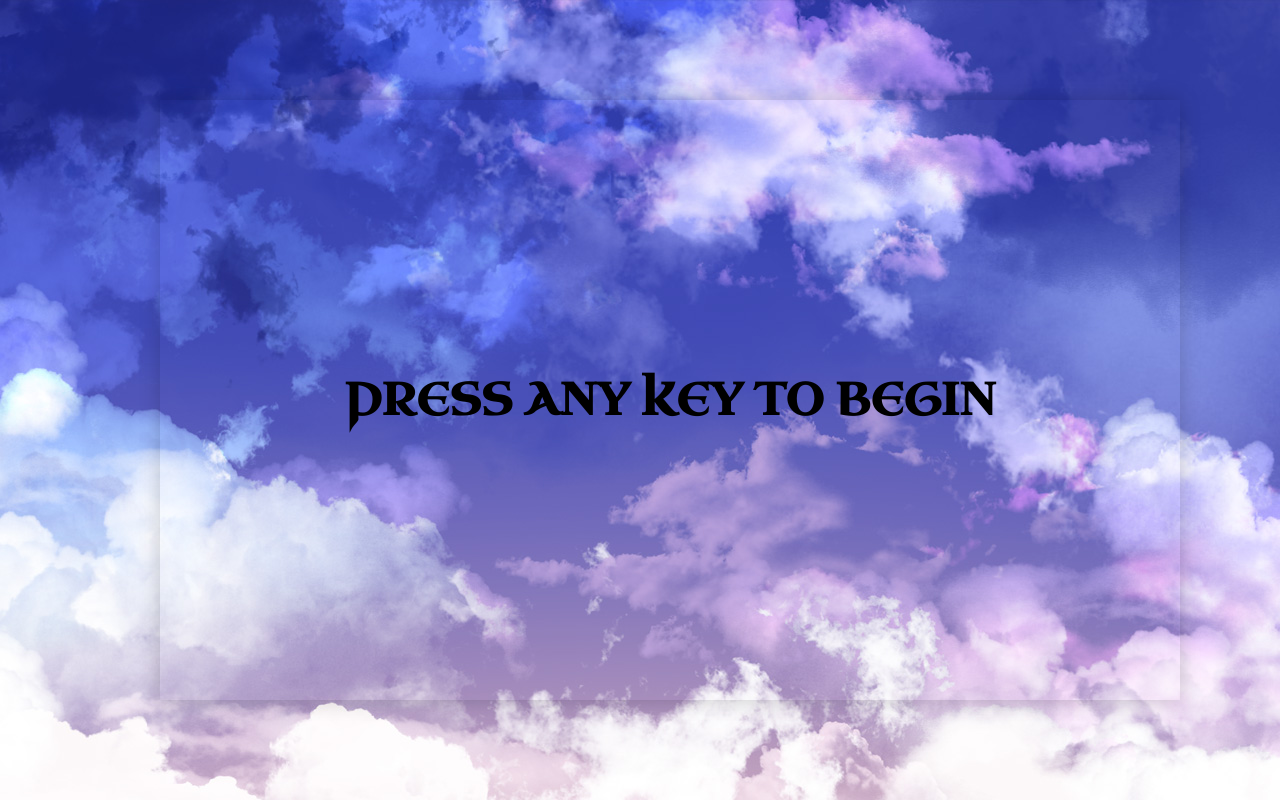
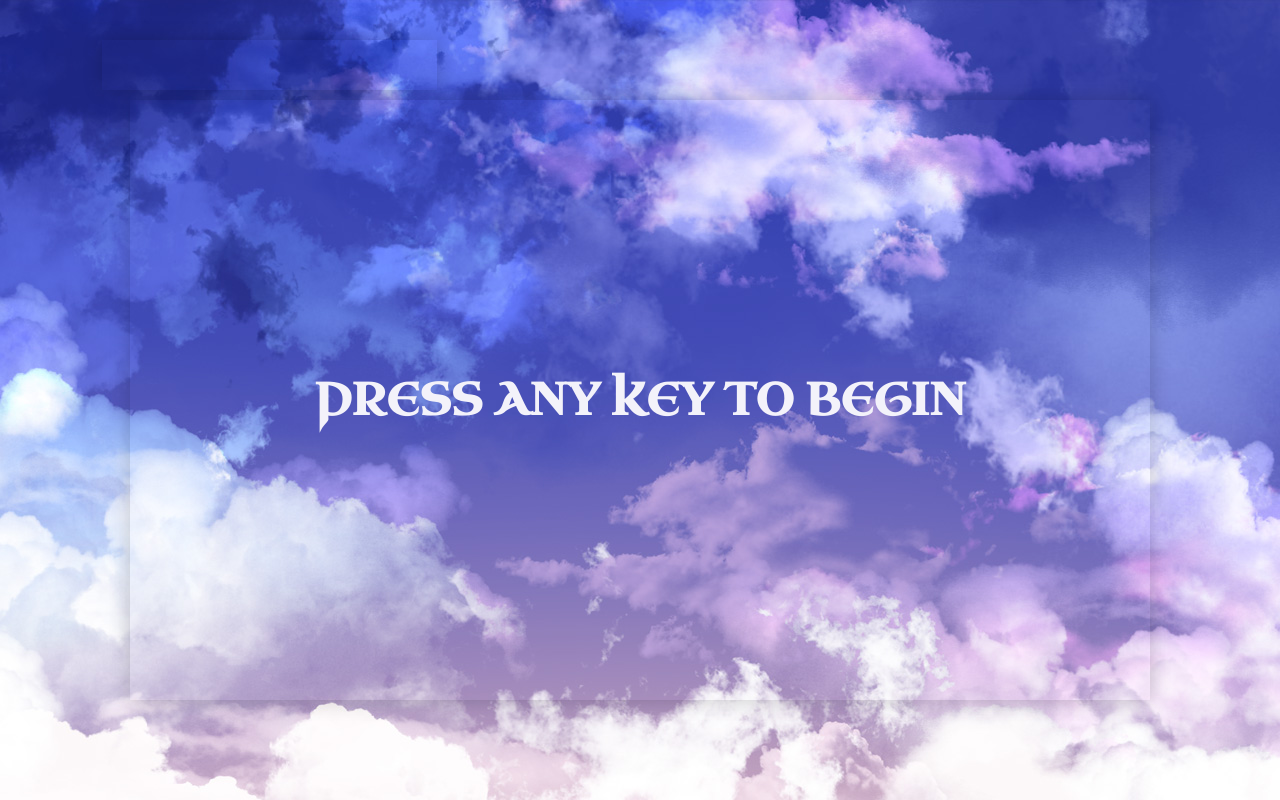
Before and after one commit to HamzaaMB/SEI-project-one, a plain HTML site: page index.html in a window 1280 px wide. Drawn offline with Linux system fonts and the light colour scheme.

Commit message:
scoreboard complete

```diff
--- a/scripts/app.js
+++ b/scripts/app.js
@@ -3,6 +3,7 @@ function init() {
 
   const grid = document.querySelector('.grid')
   const introMessage = document.createElement('h2')
+  const liveScore = document.querySelector('.live-score')
   const width = 16
   const height = 10
   const cellCount = width * height
@@ -154,6 +155,7 @@ function init() {
         clearInterval(timerId)
         cells[laserPosition].classList.remove('alien')
         score += 1000
+        liveScore.innerHTML = 'Score: ' + score
         console.log('score', score)
         alienArray = alienArray.filter(alien => {
           return alien !== (laserPosition - alienStartingPosition)
@@ -211,7 +213,7 @@ function init() {
         clearInterval(timerId)
         loseGame()
       }
-    }, 500)
+    }, 5000)
   }
 
 
--- a/styles/main.css
+++ b/styles/main.css
@@ -6,7 +6,7 @@
 
 h2 {
   text-transform: uppercase;
-  color: black;
+  color: rgb(243, 242, 250);
   font-family: 'Uncial Antiqua', cursive;
   font-size: 45px;
 }
@@ -39,10 +39,10 @@ body {
 }
 
 .grid div {
-  border: 1px solid lightgrey;
   flex-grow: 1;
   height: 10%;
   width: 6%;
+  font-size: 0;
 }
 
 
@@ -69,7 +69,15 @@ body {
 }
 
 .live-score {
-  height: 60px;
-  width: 60px;
-
+flex-direction: row;
+height: 50px;
+width: 335px;
+position: absolute;
+top: 5%;
+left: 8%;
+box-shadow: 0 0 20px 0 rgba(0, 0, 0, 0.2);
+font-family: 'Uncial Antiqua', cursive;
+text-align: justify;
+font-size: 35px;
+color: white;
 }
```
